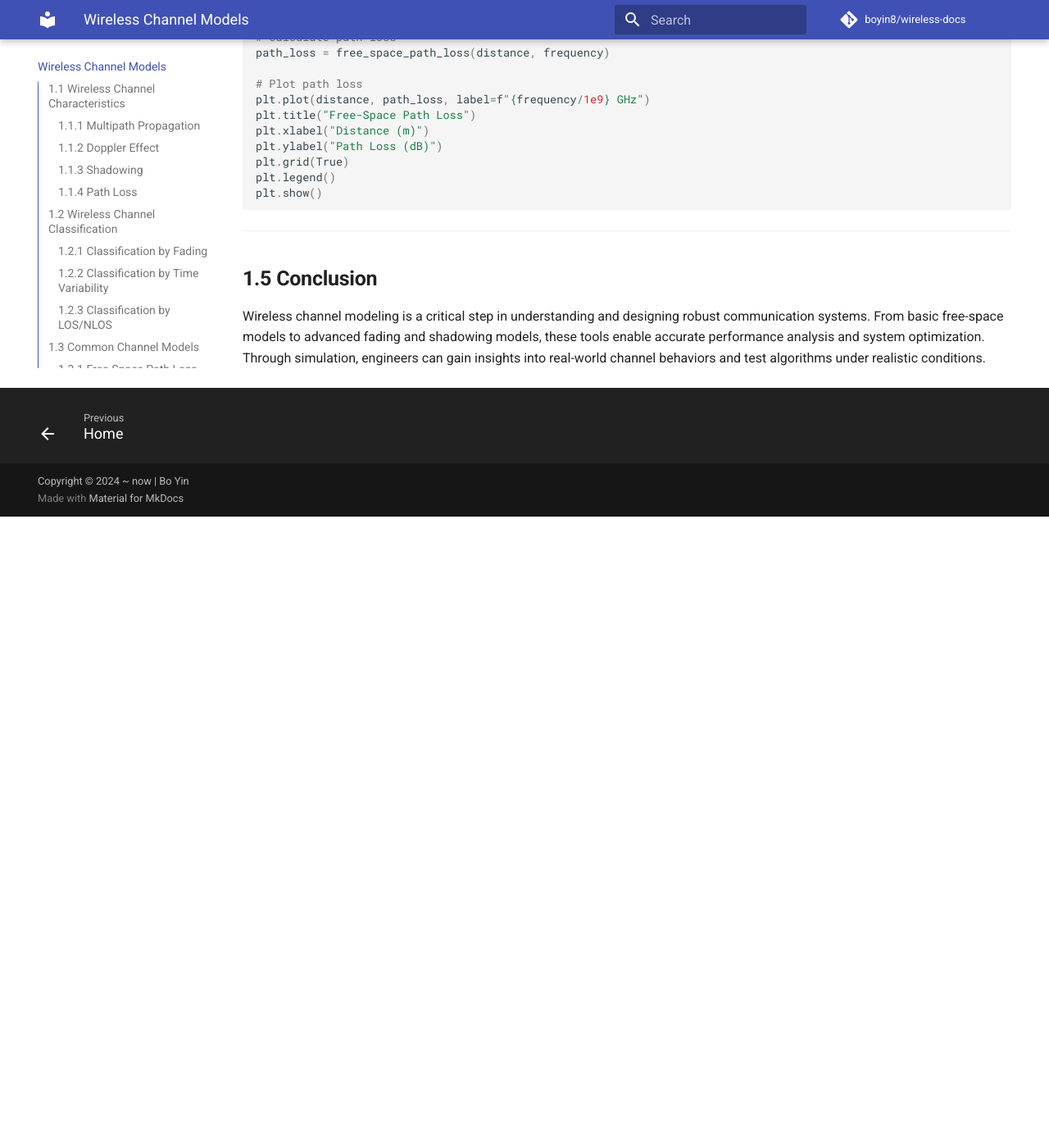
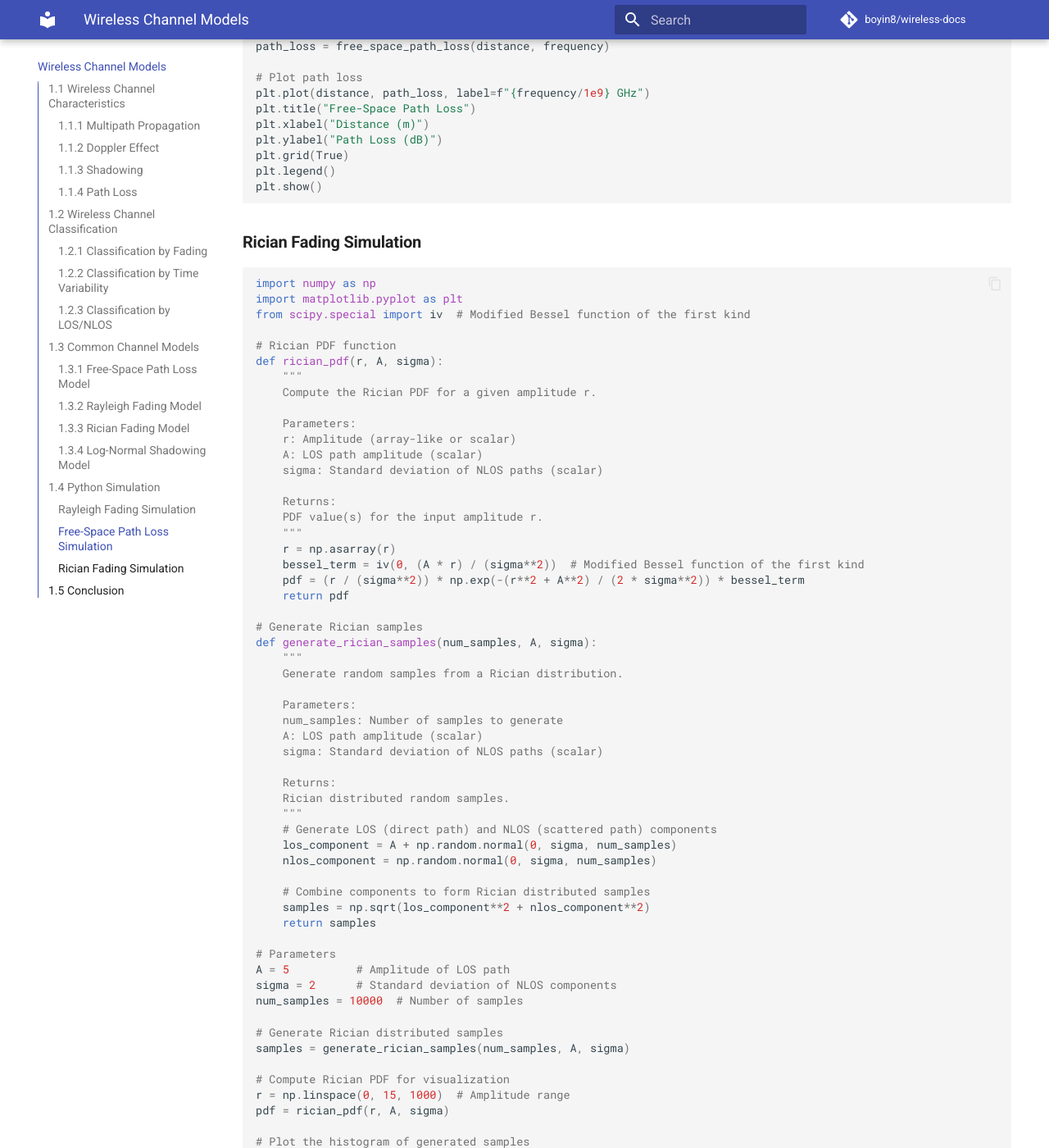
Before and after one commit to boyin8/wireless-docs, an MkDocs documentation site: the page built from docs/channel_models.md, in a window 1280 px wide and 1400 px high, scrolled down 4745 px. Shown: the whole window at 82% size. Built offline with MkDocs 1.6.1 and Material for MkDocs 9.7.7, drawn with Linux system fonts in a browser that asks for light colours; comment, search, counter and statistics services are not loaded; before the commit the page ends 5375 px from its top, so only the background shows below that; some of the changed text lies outside the part shown.

Commit message:
Update channel_models.md

````diff
--- a/docs/channel_models.md
+++ b/docs/channel_models.md
@@ -96,9 +96,11 @@ Wireless channels are commonly classified based on their characteristics:
 
       - Assumes no dominant LOS path.
       - Signal amplitude follows a Rayleigh distribution.
+
 - **Applications**:
 
       - Urban environments with dense scatterers.
+
 - **Probability Density Function (PDF)**:
 
   $$
@@ -110,9 +112,11 @@ Wireless channels are commonly classified based on their characteristics:
 
       - Incorporates both LOS and scattered components.
       - Signal amplitude follows a Rician distribution.
+
 - **Applications**:
 
       - Environments with a strong LOS component (e.g., highways, rural areas).
+
 - **PDF**:
   $$
   f_R(r) = \frac{r}{\sigma^2} e^{-(r^2 + A^2) / (2\sigma^2)} I_0\left(\frac{Ar}{\sigma^2}\right), \quad r \geq 0
@@ -189,6 +193,78 @@ plt.legend()
 plt.show()
 ```
 
+### **Rician Fading Simulation**
+```py
+import numpy as np
+import matplotlib.pyplot as plt
+from scipy.special import iv  # Modified Bessel function of the first kind
+
+# Rician PDF function
+def rician_pdf(r, A, sigma):
+    """
+    Compute the Rician PDF for a given amplitude r.
+
+    Parameters:
+    r: Amplitude (array-like or scalar)
+    A: LOS path amplitude (scalar)
+    sigma: Standard deviation of NLOS paths (scalar)
+
+    Returns:
+    PDF value(s) for the input amplitude r.
+    """
+    r = np.asarray(r)
+    bessel_term = iv(0, (A * r) / (sigma**2))  # Modified Bessel function of the first kind
+    pdf = (r / (sigma**2)) * np.exp(-(r**2 + A**2) / (2 * sigma**2)) * bessel_term
+    return pdf
+
+# Generate Rician samples
+def generate_rician_samples(num_samples, A, sigma):
+    """
+    Generate random samples from a Rician distribution.
+
+    Parameters:
+    num_samples: Number of samples to generate
+    A: LOS path amplitude (scalar)
+    sigma: Standard deviation of NLOS paths (scalar)
+
+    Returns:
+    Rician distributed random samples.
+    """
+    # Generate LOS (direct path) and NLOS (scattered path) components
+    los_component = A + np.random.normal(0, sigma, num_samples)
+    nlos_component = np.random.normal(0, sigma, num_samples)
+
+    # Combine components to form Rician distributed samples
+    samples = np.sqrt(los_component**2 + nlos_component**2)
+    return samples
+
+# Parameters
+A = 5          # Amplitude of LOS path
+sigma = 2      # Standard deviation of NLOS components
+num_samples = 10000  # Number of samples
+
+# Generate Rician distributed samples
+samples = generate_rician_samples(num_samples, A, sigma)
+
+# Compute Rician PDF for visualization
+r = np.linspace(0, 15, 1000)  # Amplitude range
+pdf = rician_pdf(r, A, sigma)
+
+# Plot the histogram of generated samples
+plt.hist(samples, bins=50, density=True, alpha=0.6, color='blue', edgecolor='black', label="Generated Samples")
+
+# Overlay the theoretical PDF
+plt.plot(r, pdf, 'r-', linewidth=2, label="Theoretical PDF")
+
+# Plot customization
+plt.title("Rician Distribution (A = 5, σ = 2)")
+plt.xlabel("Amplitude")
+plt.ylabel("Probability Density")
+plt.legend()
+plt.grid(True)
+plt.show()
+```
+
 ---
 
 ## **1.5 Conclusion**
````
